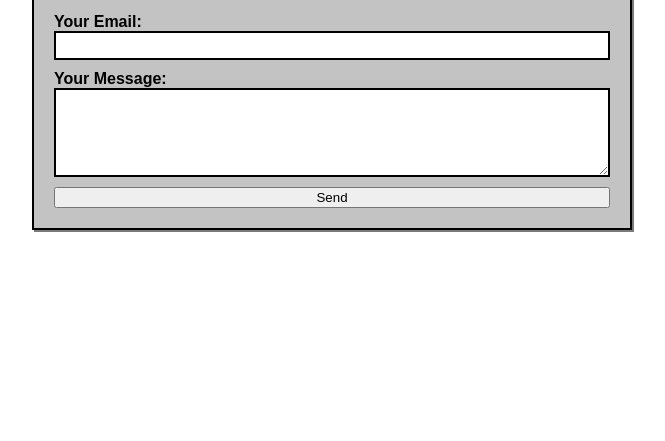
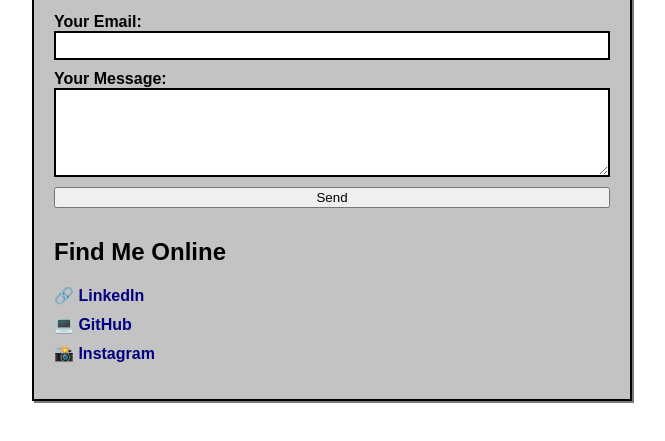
Before and after one commit to infinite2004/site, a plain HTML site: page pages/contact.html in a window 1280 px wide. Shown: the part 151-592 px from the top of the page, without its empty margins (308-973 px from the left). Drawn offline with Linux system fonts and the light colour scheme.

Commit message:
mmore updates

```diff
--- a/about.css
+++ b/about.css
@@ -126,6 +126,26 @@ input, textarea {
   background: #5a5aff;
 }
 
+.social-links ul {
+  list-style: none;
+  padding-left: 0;
+}
+
+.social-links li {
+  margin-bottom: 10px;
+}
+
+.social-links a {
+  color: #000080;
+  font-weight: bold;
+  text-decoration: none;
+  font-size: 16px;
+}
+
+.social-links a:hover {
+  color: #5a5aff;
+}
+
 /* Mobile Styles */
 @media (max-width: 600px) {
   .content {
--- a/pages/contact.html
+++ b/pages/contact.html
@@ -22,7 +22,20 @@
 
                 <button type="submit">Send</button>
             </form>
+
+            <div class="social-links" style="margin-top: 30px;">
+                <h2>Find Me Online</h2>
+                <ul>
+                  <li><a href="https://www.linkedin.com/in/abdulrahman-qureshi/" target="_blank">🔗 LinkedIn</a></li>
+                  <li><a href="https://github.com/infinite2004" target="_blank">💻 GitHub</a></li>
+                  <li><a href="https://www.instagram.com/abdulq_spaam/" target="_blank">📸 Instagram</a></li>
+                </ul>
+              </div>
+
         </div>
+
+
+
     </body>
     </html>
 </body>
--- a/style.css
+++ b/style.css
@@ -145,8 +145,8 @@ body {
 }
 
 #icon-dashboard {
-    top: 10%;
-    left: 80%;
+    top: 40%;
+    left: 45%;
     color: white;
 
 }
```
Also changed, not shown: pages/projects.html (+15 -3 lines).
